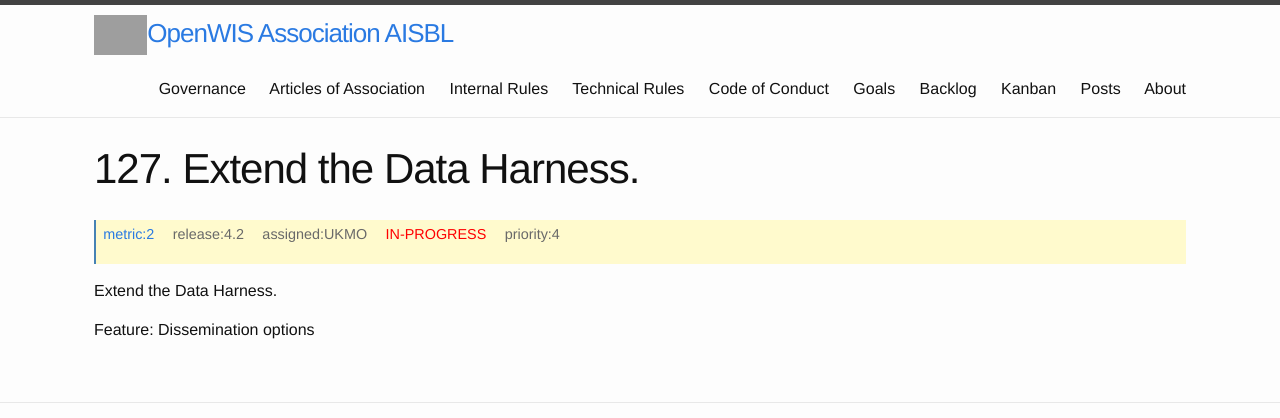
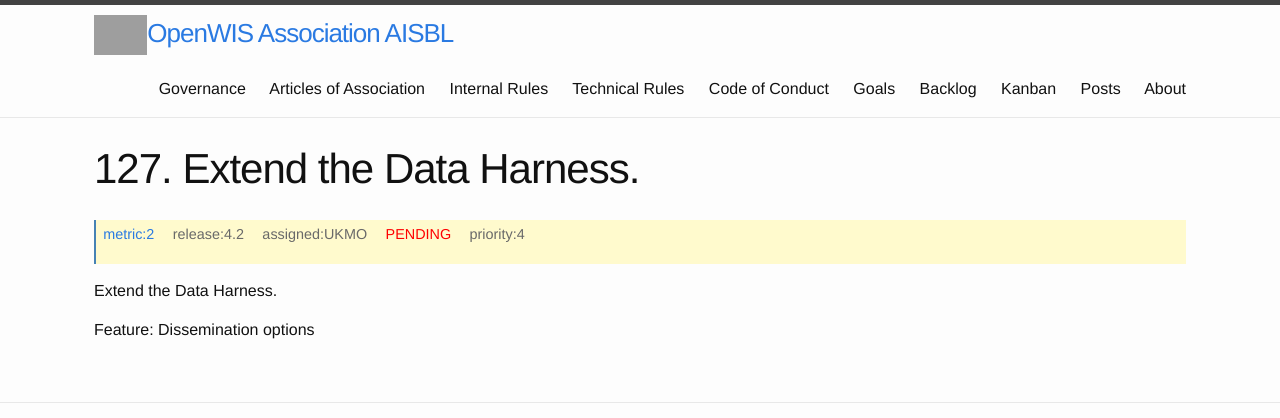
Before and after one commit to OpenWIS/openwis-documentation, a Jekyll site: the page built from _kanban/OpenWIS-Backlog-000127.md, in a window 1280 px wide. Shown: the top 418 px of the page. Built offline with Jekyll 4.4.1, drawn with Linux system fonts in a browser that asks for light colours; grey boxes are pictures that could not be loaded.

Commit message:
Update OpenWIS-Backlog-000127.md

```diff
--- a/_kanban/OpenWIS-Backlog-000127.md
+++ b/_kanban/OpenWIS-Backlog-000127.md
@@ -1,8 +1,8 @@
 ---
 layout: backlog
 title: Extend the Data Harness.
-kanCategory: develop
-kanSubCategory: in-progress
+kanCategory: code review
+kanSubCategory: pending
 kanAssigned: UKMO
 kanBacklog: 127
 kanIssue:
```
